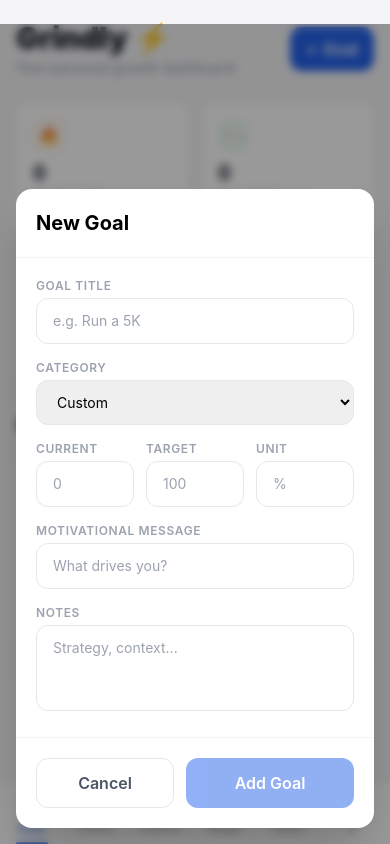
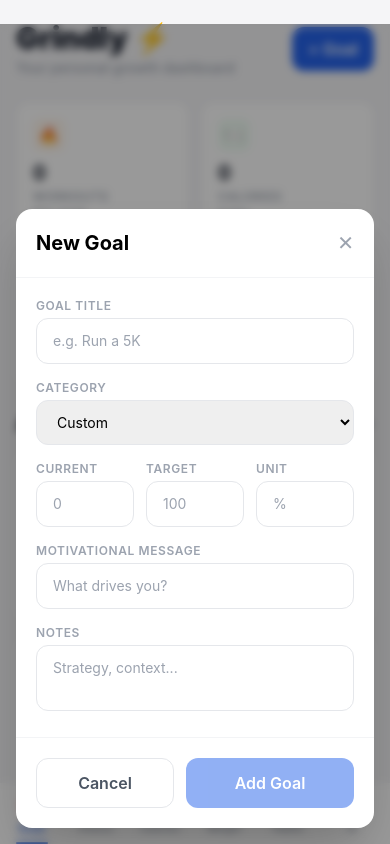
Before and after one commit to aminayawork-tech/Grindly, a Next.js app in the folder web/: page / in a window 390 px wide. Both pictures are taken after a click on the button "+ Goal". Shown: the top 844 px of the page. Built offline with nearby package versions, Linux system fonts and the light colour scheme.

Commit message:
feat: tap-to-update goals, fix weight progress formula, better mobile layout

```diff
--- a/web/app/page.tsx
+++ b/web/app/page.tsx
@@ -12,11 +12,11 @@ const COLOR_RING: Record<string, string> = {
   pink: '#DB2777', purple: '#7C3AED', indigo: '#4F46E5',
 };
 
-function progressPct(goal: Goal) {
+function progressPct(goal: Goal): number {
   if (goal.category === 'weight') {
-    const range = goal.progressValue - goal.targetValue;
-    const total = (goal.milestones[0]?.value ?? goal.progressValue) - goal.targetValue;
-    return total > 0 ? Math.min(1 - range / total, 1) : 0;
+    const start = Math.max(goal.progressValue, ...goal.milestones.map(m => m.value));
+    const total = start - goal.targetValue;
+    return total > 0 ? Math.max(0, Math.min((start - goal.progressValue) / total, 1)) : 0;
   }
   return goal.targetValue > 0 ? Math.min(goal.progressValue / goal.targetValue, 1) : 0;
 }
@@ -32,6 +32,8 @@ function statusMessage(pct: number) {
 export default function GoalsDashboard() {
   const store = useStore();
   const [showAdd, setShowAdd] = useState(false);
+  const [editGoal, setEditGoal] = useState<Goal | null>(null);
+  const [editValue, setEditValue] = useState('');
   const [form, setForm] = useState({ title: '', category: 'custom', progressValue: '', targetValue: '', unit: '', notes: '', motivationalMessage: '' });
 
   const activeGoals = store.goals.filter(g => g.isActive);
@@ -41,6 +43,23 @@ export default function GoalsDashboard() {
         return days.filter(d => h.completions.includes(d)).length / 7;
       }).reduce((a, b) => a + b, 0) / store.habits.length
     : 0;
+
+  function openEdit(goal: Goal) {
+    setEditGoal(goal);
+    setEditValue(String(goal.progressValue));
+  }
+
+  function saveEdit() {
+    if (!editGoal) return;
+    store.updateGoal({ ...editGoal, progressValue: parseFloat(editValue) || editGoal.progressValue });
+    setEditGoal(null);
+  }
+
+  function archiveGoal() {
+    if (!editGoal) return;
+    store.updateGoal({ ...editGoal, isActive: false });
+    setEditGoal(null);
+  }
 
   function addGoal() {
     const goal: Goal = {
@@ -63,18 +82,14 @@ export default function GoalsDashboard() {
 
   return (
     <div className="space-y-6">
-      {/* Header */}
       <div className="flex items-center justify-between">
         <div>
           <h1 className="text-3xl font-black text-gray-900">Grindly ⚡</h1>
           <p className="text-gray-400 text-sm font-medium mt-0.5">Your personal growth dashboard</p>
         </div>
-        <button onClick={() => setShowAdd(true)} className="btn-primary flex items-center gap-1.5">
-          <span>+</span> Goal
-        </button>
+        <button onClick={() => setShowAdd(true)} className="btn-primary">+ Goal</button>
       </div>
 
-      {/* Quick stats — 2×2 grid on mobile */}
       <div className="grid grid-cols-2 gap-3">
         <StatCard label="Workouts" value={`${store.weeklyWorkoutCount()}`} subtitle="this week" emoji="🔥" color="orange" />
         <StatCard label="Calories" value={`${Math.round(store.todayCalories())}`} subtitle="today" emoji="🍽️" color="green" />
@@ -82,16 +97,18 @@ export default function GoalsDashboard() {
         <StatCard label="Habits" value={`${Math.round(avgHabit * 100)}%`} subtitle="weekly" emoji="✅" color="purple" />
       </div>
 
-      {/* Goals */}
       <div>
-        <h2 className="section-title mb-4">Active Goals</h2>
+        <div className="flex items-center justify-between mb-3">
+          <h2 className="section-title">Active Goals</h2>
+          <span className="text-xs text-gray-400">Tap to update</span>
+        </div>
         <div className="space-y-3">
           {activeGoals.map(goal => {
             const pct = progressPct(goal);
             const color = categoryColor(goal.category);
             const ringColor = COLOR_RING[color] ?? '#2563EB';
             return (
-              <div key={goal.id} className="card hover:shadow-md transition-shadow cursor-pointer">
+              <button key={goal.id} onClick={() => openEdit(goal)} className="card w-full text-left hover:shadow-md active:scale-[0.99] transition-all">
                 <div className="flex items-start gap-3">
                   <div className={`w-10 h-10 rounded-xl flex items-center justify-center text-xl bg-${color}-50 flex-shrink-0`}>
                     {categoryIcon(goal.category)}
@@ -101,20 +118,18 @@ export default function GoalsDashboard() {
                       <div className="flex-1 min-w-0">
                         <h3 className="font-bold text-gray-900 text-base leading-tight truncate">{goal.title}</h3>
                         <p className="text-sm text-gray-400 mt-0.5">{statusMessage(pct)}</p>
+                        <p className="text-xs text-gray-400">{goal.progressValue} / {goal.targetValue} {goal.unit}</p>
                       </div>
                       <ProgressRing progress={pct} size={56} strokeWidth={5} color={ringColor} />
                     </div>
-                    {goal.motivationalMessage && (
-                      <p className="text-sm text-gray-500 italic mt-2 line-clamp-1">&ldquo;{goal.motivationalMessage}&rdquo;</p>
-                    )}
                     {goal.milestones.length > 0 && (
-                      <div className="flex flex-wrap gap-2 mt-3">
+                      <div className="flex flex-wrap gap-1.5 mt-2">
                         {goal.milestones.map(m => {
                           const achieved = goal.category === 'weight'
                             ? goal.progressValue <= m.value
                             : goal.progressValue >= m.value;
                           return (
-                            <span key={m.id} className={`text-xs font-medium px-2 py-1 rounded-full flex items-center gap-1 ${achieved ? `bg-${color}-100 text-${color}-700` : 'bg-gray-100 text-gray-400'}`}>
+                            <span key={m.id} className={`text-xs font-medium px-2 py-0.5 rounded-full ${achieved ? `bg-${color}-100 text-${color}-700` : 'bg-gray-100 text-gray-400'}`}>
                               {achieved ? '✓' : '○'} {m.title}
                             </span>
                           );
@@ -123,20 +138,80 @@ export default function GoalsDashboard() {
                     )}
                   </div>
                 </div>
-              </div>
+              </button>
             );
           })}
+
+          {activeGoals.length === 0 && (
+            <div className="card text-center py-10">
+              <div className="text-4xl mb-2">🎯</div>
+              <p className="font-semibold text-gray-500">No active goals</p>
+              <p className="text-sm text-gray-400 mt-1">Tap + Goal to get started</p>
+            </div>
+          )}
         </div>
       </div>
 
+      {/* Update Goal Modal */}
+      {editGoal && (
+        <div className="fixed inset-0 bg-black/40 backdrop-blur-sm z-50 flex items-end justify-center p-4">
+          <div className="bg-white rounded-2xl w-full max-w-lg shadow-2xl">
+            <div className="p-5 border-b border-gray-100 flex items-center justify-between">
+              <div className="flex items-center gap-3 min-w-0">
+                <span className="text-2xl flex-shrink-0">{categoryIcon(editGoal.category)}</span>
+                <h2 className="text-lg font-bold truncate">{editGoal.title}</h2>
+              </div>
+              <button onClick={() => setEditGoal(null)} className="text-gray-400 text-xl leading-none ml-2">✕</button>
+            </div>
+            <div className="p-5 space-y-4">
+              <div>
+                <label className="label mb-1 block">Current Progress ({editGoal.unit})</label>
+                <input
+                  className="input text-lg font-bold"
+                  type="number"
+                  step="0.1"
+                  value={editValue}
+                  onChange={e => setEditValue(e.target.value)}
+                  autoFocus
+                />
+                <p className="text-xs text-gray-400 mt-1">Target: {editGoal.targetValue} {editGoal.unit}</p>
+              </div>
+              {editGoal.milestones.length > 0 && (
+                <div className="space-y-1">
+                  {editGoal.milestones.map(m => {
+                    const val = parseFloat(editValue) || editGoal.progressValue;
+                    const achieved = editGoal.category === 'weight' ? val <= m.value : val >= m.value;
+                    return (
+                      <div key={m.id} className={`flex items-center gap-2 px-3 py-2 rounded-lg text-sm ${achieved ? 'bg-green-50 text-green-700' : 'bg-gray-50 text-gray-500'}`}>
+                        <span>{achieved ? '✅' : '○'}</span>
+                        <span className="font-medium flex-1">{m.title}</span>
+                        <span className="text-xs opacity-60">{m.value} {editGoal.unit}</span>
+                      </div>
+                    );
+                  })}
+                </div>
+              )}
+            </div>
+            <div className="p-5 border-t border-gray-100 flex gap-3">
+              <button onClick={archiveGoal} className="px-4 py-3 rounded-xl border border-red-200 text-red-500 font-semibold text-sm">
+                Archive
+              </button>
+              <button onClick={() => setEditGoal(null)} className="flex-1 py-3 rounded-xl border border-gray-200 font-semibold text-gray-600">Cancel</button>
+              <button onClick={saveEdit} className="flex-1 btn-primary">Update</button>
+            </div>
+          </div>
+        </div>
+      )}
+
       {/* Add Goal Modal */}
       {showAdd && (
-        <div className="fixed inset-0 bg-black/40 backdrop-blur-sm z-50 flex items-end sm:items-center justify-center p-4">
+        <div className="fixed inset-0 bg-black/40 backdrop-blur-sm z-50 flex items-end justify-center p-4">
           <div className="bg-white rounded-2xl w-full max-w-lg shadow-2xl">
-            <div className="p-5 border-b border-gray-100">
+            <div className="p-5 border-b border-gray-100 flex items-center justify-between">
               <h2 className="text-xl font-bold">New Goal</h2>
+              <button onClick={() => setShowAdd(false)} className="text-gray-400 text-xl leading-none">✕</button>
             </div>
-            <div className="p-5 space-y-4 max-h-[75vh] overflow-y-auto">
+            <div className="p-5 space-y-4 max-h-[70vh] overflow-y-auto">
               <div>
                 <label className="label mb-1 block">Goal Title</label>
                 <input className="input" placeholder="e.g. Run a 5K" value={form.title} onChange={e => setForm(f => ({ ...f, title: e.target.value }))} />
@@ -169,7 +244,7 @@ export default function GoalsDashboard() {
               </div>
               <div>
                 <label className="label mb-1 block">Notes</label>
-                <textarea className="input resize-none" rows={3} placeholder="Strategy, context..." value={form.notes} onChange={e => setForm(f => ({ ...f, notes: e.target.value }))} />
+                <textarea className="input resize-none" rows={2} placeholder="Strategy, context..." value={form.notes} onChange={e => setForm(f => ({ ...f, notes: e.target.value }))} />
               </div>
             </div>
             <div className="p-5 border-t border-gray-100 flex gap-3">
```
